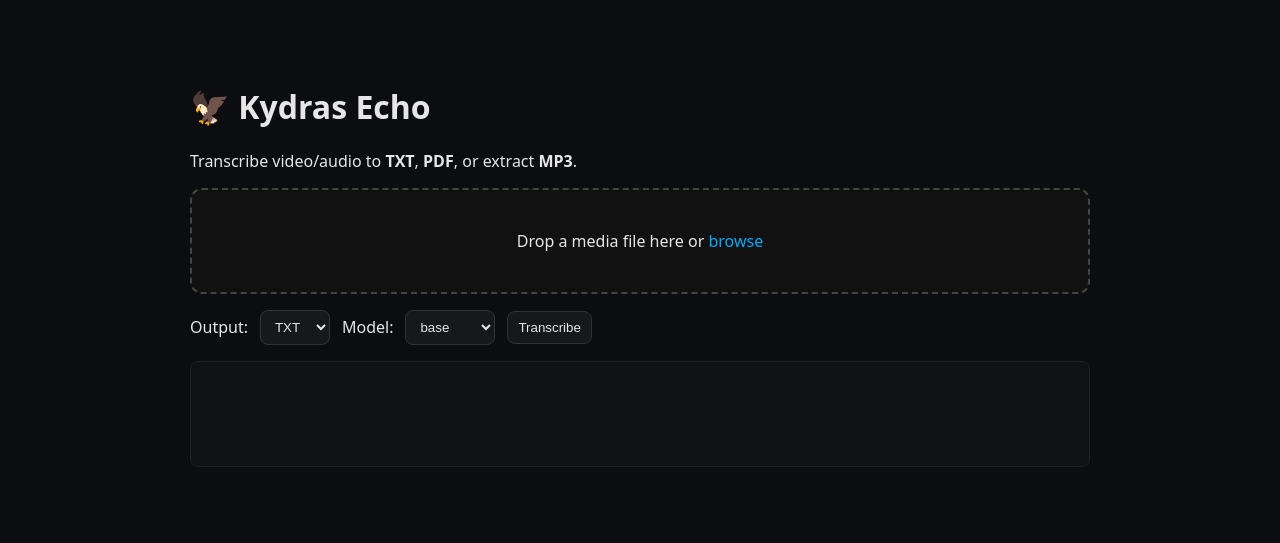
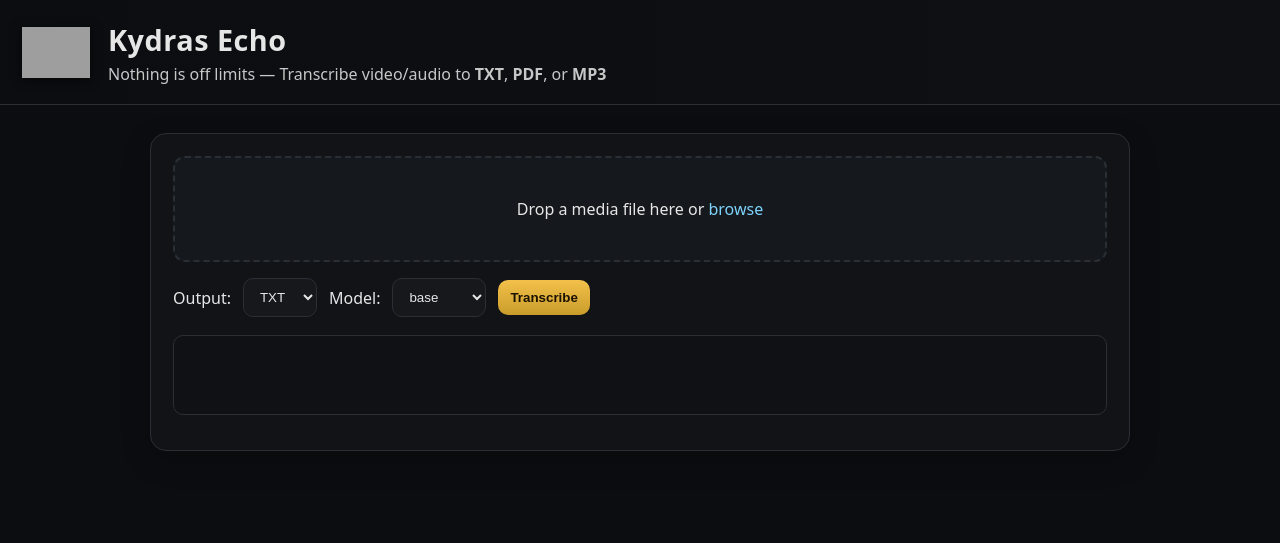
Before and after one commit to Kydras8/Kydras-Echo, a FastAPI app: page / in a window 1280 px wide. Shown: the top 543 px of the page. Run offline with FastAPI, Linux system fonts and the light colour scheme; grey boxes are pictures that could not be loaded.

Commit message:
ui(brand): add Kydras logo, gold theme, favicon, and /gui alias

```diff
--- a/gui/app.py
+++ b/gui/app.py
@@ -18,6 +18,9 @@ templates = Jinja2Templates(directory=str(APP_ROOT / "templates"))
 
 @app.get("/", response_class=HTMLResponse, include_in_schema=False)
 def index(req: Request): return templates.TemplateResponse("index.html", {"request": req})
+
+@app.get("/gui", response_class=HTMLResponse, include_in_schema=False)
+def gui(req: Request): return templates.TemplateResponse("index.html", {"request": req})
 
 @app.get("/health", include_in_schema=False)
 def health(): return {"ok": True}
--- a/gui/static/style.css
+++ b/gui/static/style.css
@@ -1,9 +1,20 @@
-body{font-family:system-ui,Segoe UI,Roboto,Ubuntu,Arial,sans-serif;background:#0b0d10;color:#e6e6e6;margin:0}
-.wrap{max-width:900px;margin:40px auto;padding:24px}
-.drop{border:2px dashed #444;padding:24px;border-radius:12px;text-align:center;background:#111}
-.drop.hover{border-color:#999;background:#151515}
-.btn{color:#0af;cursor:pointer}
-.row{display:flex;gap:12px;align-items:center;margin:16px 0}
-select,button{padding:8px 10px;border-radius:8px;border:1px solid #333;background:#16181c;color:#e6e6e6}
-pre{background:#0f1115;border:1px solid #222;border-radius:8px;padding:12px;min-height:80px}
-a{color:#7dd3fc}
+:root{
+  --bg:#0b0d10; --panel:#111316; --panel-2:#15181c; --text:#e6e6e6;
+  --line:#2a2f36; --gold:#f3c14b; --gold-2:#c99c2a; --accent:#7dd3fc;
+}
+*{box-sizing:border-box}
+body{font-family:system-ui,Segoe UI,Roboto,Ubuntu,Arial,sans-serif;background:var(--bg);color:var(--text);margin:0}
+.brand{display:flex;gap:18px;align-items:center;padding:18px 22px;border-bottom:1px solid var(--line);background:linear-gradient(to right,#0b0d10,#0e1014)}
+.logo{width:68px;height:68px;object-fit:contain;filter:drop-shadow(0 2px 6px rgba(0,0,0,.6))}
+.titles h1{margin:0;font-size:1.8rem;letter-spacing:.5px}
+.tag{margin:.25rem 0 0;color:#c7c7c7}
+.wrap{max-width:980px;margin:28px auto;padding:22px}
+.card{background:var(--panel);border:1px solid var(--line);border-radius:16px;box-shadow:0 10px 30px rgba(0,0,0,.2)}
+.drop{border:2px dashed var(--line);padding:24px;border-radius:12px;text-align:center;background:var(--panel-2);margin-bottom:16px}
+.drop.hover{border-color:#888}
+.btn{color:var(--accent);cursor:pointer}
+.row{display:flex;flex-wrap:wrap;gap:12px;align-items:center;margin:12px 0 18px}
+select,button{padding:10px 12px;border-radius:10px;border:1px solid var(--line);background:#16181c;color:var(--text)}
+button{background:linear-gradient(180deg,var(--gold),var(--gold-2));color:#1b1200;font-weight:700;border:none}
+pre{background:#0f1115;border:1px solid var(--line);border-radius:10px;padding:12px;min-height:80px}
+a{color:var(--accent)} .dl{display:inline-block;margin-top:10px;font-weight:600}
--- a/gui/templates/index.html
+++ b/gui/templates/index.html
@@ -1,19 +1,49 @@
-<!doctype html><html><head>
-<meta charset="utf-8"/><meta name="viewport" content="width=device-width,initial-scale=1"/>
-<title>Kydras Echo</title><link rel="stylesheet" href="/static/style.css"/>
-</head><body><div class="wrap">
-<h1>🦅 Kydras Echo</h1>
-<p>Transcribe video/audio to <b>TXT</b>, <b>PDF</b>, or extract <b>MP3</b>.</p>
-<div class="drop" id="drop"><p>Drop a media file here or <label class="btn"><input type="file" id="file" hidden>browse</label></p></div>
-<div class="row">
-  <label>Output:</label>
-  <select id="fmt"><option value="txt">TXT</option><option value="pdf">PDF</option><option value="mp3">MP3</option></select>
-  <label>Model:</label>
-  <select id="model"><option value="tiny">tiny</option><option value="base" selected>base</option><option value="small">small</option><option value="medium">medium</option></select>
-  <button id="go">Transcribe</button>
-</div>
-<pre id="log"></pre><div id="result"></div>
-</div>
+<!doctype html>
+<html lang="en">
+<head>
+  <meta charset="utf-8" />
+  <meta name="viewport" content="width=device-width,initial-scale=1" />
+  <title>Kydras Echo — Transcribe to TXT / PDF / MP3</title>
+  <meta name="theme-color" content="#0b0d10"/>
+  <meta name="description" content="Kydras Echo transcribes video/audio to text, searchable PDF, or MP3."/>
+  <link rel="icon" href="/static/brand/kydras-logo.png" type="image/png"/>
+  <link rel="stylesheet" href="/static/style.css" />
+</head>
+<body>
+  <header class="brand">
+    <img src="/static/brand/kydras-logo.png" alt="Kydras" class="logo" />
+    <div class="titles">
+      <h1>Kydras Echo</h1>
+      <p class="tag">Nothing is off limits — Transcribe video/audio to <b>TXT</b>, <b>PDF</b>, or <b>MP3</b></p>
+    </div>
+  </header>
+
+  <main class="wrap card">
+    <div class="drop" id="drop">
+      <p>Drop a media file here or <label class="btn"><input type="file" id="file" hidden>browse</label></p>
+    </div>
+
+    <div class="row">
+      <label>Output:</label>
+      <select id="fmt">
+        <option value="txt">TXT</option>
+        <option value="pdf">PDF</option>
+        <option value="mp3">MP3</option>
+      </select>
+      <label>Model:</label>
+      <select id="model">
+        <option value="tiny">tiny</option>
+        <option value="base" selected>base</option>
+        <option value="small">small</option>
+        <option value="medium">medium</option>
+      </select>
+      <button id="go">Transcribe</button>
+    </div>
+
+    <pre id="log"></pre>
+    <div id="result"></div>
+  </main>
+
 <script>
 const fileInput=document.getElementById("file"),drop=document.getElementById("drop"),
 go=document.getElementById("go"),fmt=document.getElementById("fmt"),
@@ -30,7 +60,8 @@ go.addEventListener("click",async()=>{
   const r=await fetch("/api/transcribe",{method:"POST",body:fd}); const d=await r.json();
   if(!d.ok){log("[x] "+(d.error||"error"));return;}
   log("[✓] Done. Download ready.");
-  document.getElementById("result").innerHTML=`<a href="${d.output}" target="_blank">Download ${fmt.value.toUpperCase()}</a>`;
+  document.getElementById("result").innerHTML=`<a class="dl" href="\${d.output}" target="_blank">Download \${fmt.value.toUpperCase()}</a>`;
 });
 </script>
-</body></html>
+</body>
+</html>
```
